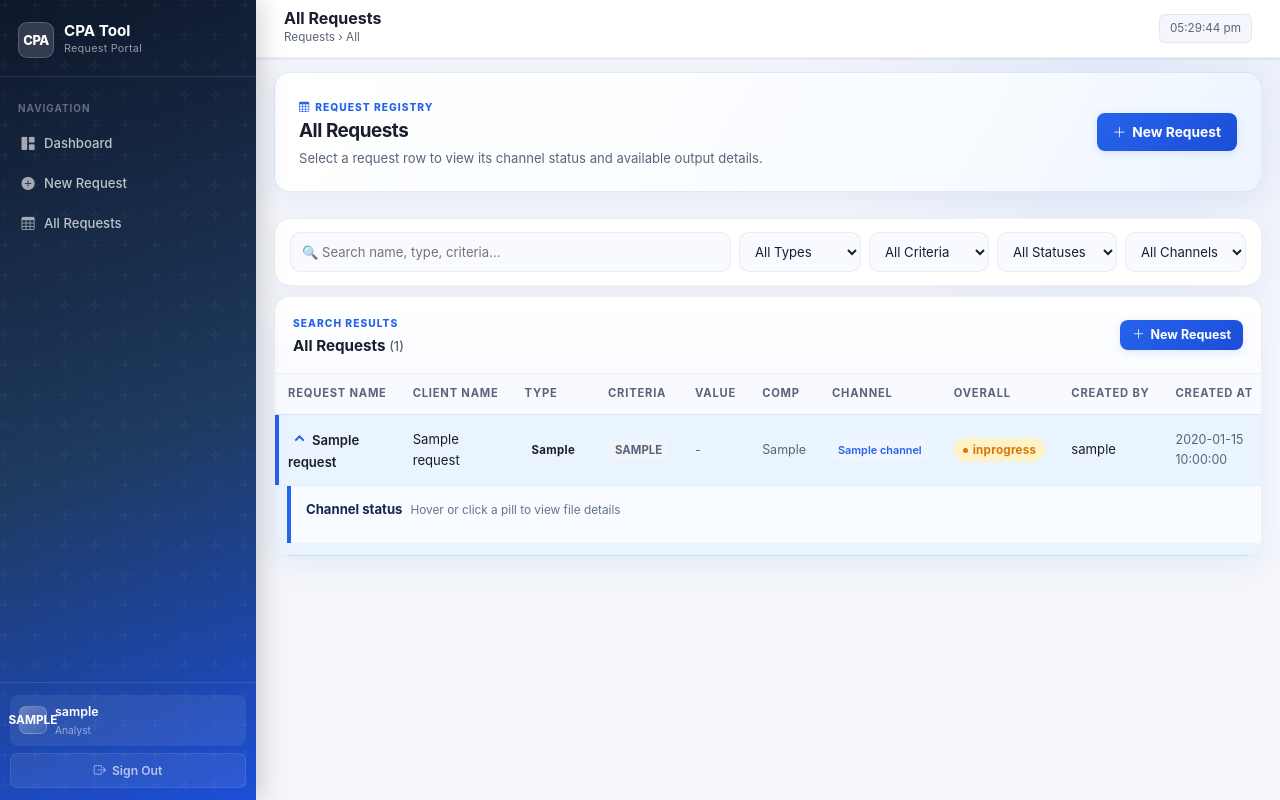
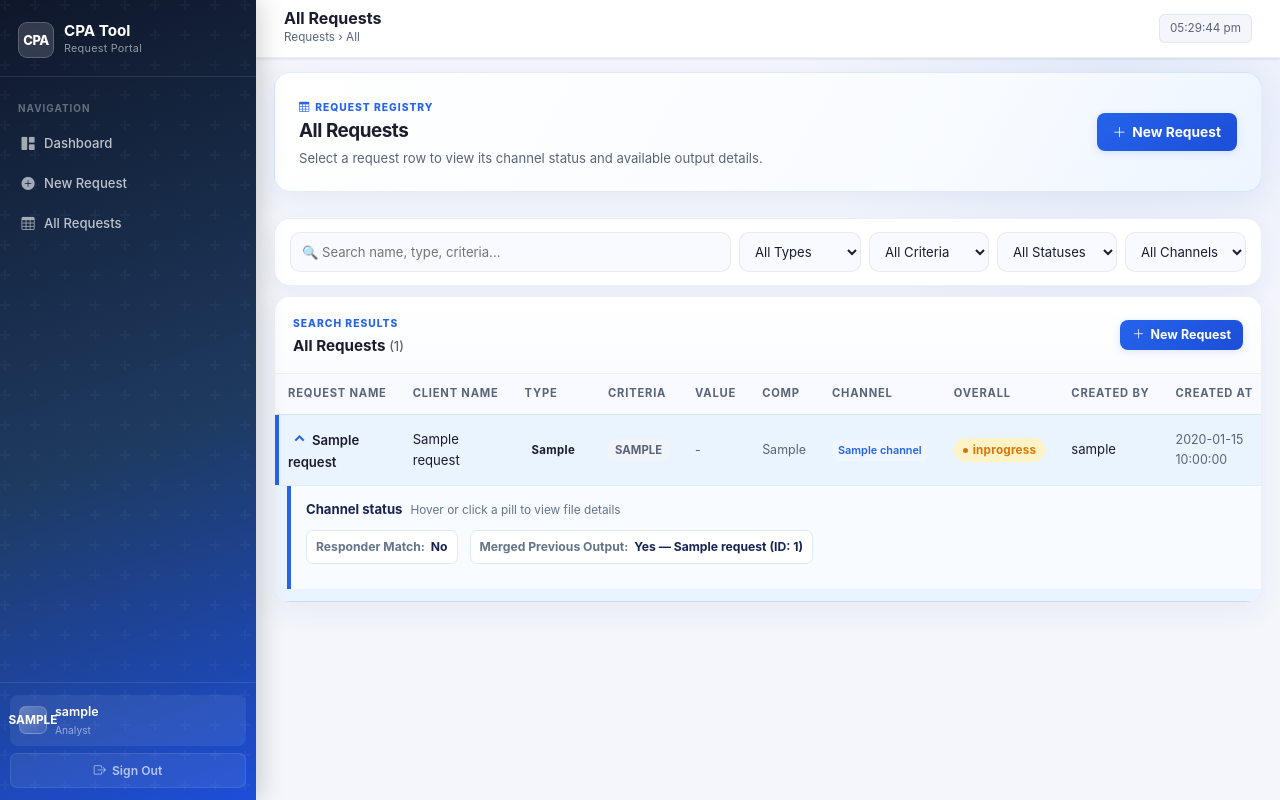
Before and after one commit to Jaideep-7-jai/CPA_Tool, a Flask app: template templates/requests_list.html in a window 1280 px wide, after a click that opens the changed part. Run offline with Flask 3, Linux system fonts and the light colour scheme; the template is opened without the code that fills it: most values are stand-ins (such as "Sample title", 1, 10 or a date in 2020); some web fonts are replaced.

Commit message:
manual copy 2026080917 9:00 PM

```diff
--- a/templates/requests_list.html
+++ b/templates/requests_list.html
@@ -16,6 +16,10 @@
 #requestsTable .request-details-panel { border-left: 4px solid #2563eb; border-radius: 0 9px 9px 0; background: #f8fbff; padding: 13px 15px; }
 #requestsTable .request-details-title { color: #172554; font-weight: 700; font-size: .82rem; margin-bottom: 10px; }
 #requestsTable .request-details-title span { color: #64748b; font-weight: 400; font-size: .74rem; margin-left: 8px; }
+#requestsTable .request-run-metadata { display: flex; flex-wrap: wrap; gap: 8px 12px; margin: 0 0 12px; }
+#requestsTable .request-run-metadata-item { display: inline-flex; align-items: baseline; gap: 6px; padding: 6px 9px; border: 1px solid #dbeafe; border-radius: 7px; background: #fff; color: #334155; font-size: .76rem; }
+#requestsTable .request-run-metadata-label { color: #64748b; font-weight: 700; }
+#requestsTable .request-run-metadata-value { color: #172554; font-weight: 700; }
 #requestsTable .channel-status-list { display: flex; flex-direction: row; flex-wrap: wrap; align-items: center; gap: 12px 22px; }
 #requestsTable .channel-status-item { display: inline-flex; flex-direction: row; align-items: center; gap: 7px; }
 #requestsTable .channel-status-name { color: #475569; font-size: .72rem; font-weight: 800; letter-spacing: .03em; }
@@ -54,13 +58,45 @@
               data-channels="{{ r.channel }}" data-search="{{ r.request_name }} {{ r.client_name }} {{ r.request_type }} {{ r.criteria_type }} {{ r.overall_status }}">
             <td><span class="expand-indicator" aria-hidden="true">⌄</span><strong>{{ r.request_name }}</strong></td>
             <td>{{ r.client_name }}</td><td><span class="badge-type {{ r.request_type|lower }}">{{ r.request_type }}</span></td><td><span class="badge-criteria">{{ r.criteria_type|upper }}</span></td>
-            {% set value = r.criteria_value or '-' %}
-            <td class="muted small">{% if value|length > 20 %}<span class="value-truncated" title="{{ value }}">{{ value[:20] }}&hellip;</span>{% else %}{{ value }}{% endif %}</td><td class="muted small">{{ r.comp_type }}</td><td><span class="tag">{{ r.channel }}</span></td>
+            {% set value = r.criteria_value_display or '-' %}
+            <td class="muted small">
+                {% if value|length > 20 %}
+                    <span class="value-truncated" title="{{ value }}">{{ value[:20] }}&hellip;</span>
+                {% else %}
+                    {{ value }}
+                {% endif %}
+            </td>
+            <td class="muted small">{{ r.comp_type_display or '-' }}</td>
+            <td><span class="tag">{{ r.channel }}</span></td>
             <td><span class="badge {{ r.overall_status|lower|replace(' ', '') }}">{{ r.overall_status }}</span></td><td>{{ r.username }}</td><td class="muted small">{{ r.created_at }}</td><td class="muted small">{{ r.finished_at or '-' }}</td>
           </tr>
           <tr id="{{ row_id }}" class="request-details-row" hidden><td colspan="11">
             <div class="request-details-panel">
               <div class="request-details-title">{% if r.request_type == 'Doordash' %}Doordash files{% else %}Channel status{% endif %}<span>Hover or click a pill to view file details</span></div>
+            <div class="request-run-metadata">
+              <div class="request-run-metadata-item">
+                <span class="request-run-metadata-label">Responder Match:</span>
+                <span class="request-run-metadata-value">
+                  {% if r.responder_match %}
+                    Yes &mdash; {{ r.responder_days }} day{% if r.responder_days != 1 %}s{% endif %}
+                  {% else %}
+                    No
+                  {% endif %}
+                </span>
+              </div>
+
+              <div class="request-run-metadata-item">
+                <span class="request-run-metadata-label">Merged Previous Output:</span>
+                <span class="request-run-metadata-value">
+                  {% if r.merge_source_request_id %}
+                    Yes &mdash; {{ r.merge_source_request_name or 'Previous request' }}
+                    (ID: {{ r.merge_source_request_id }})
+                  {% else %}
+                    No
+                  {% endif %}
+                </span>
+             </div>
+           </div>
               <div class="channel-status-list">
               {% if r.request_type == 'Doordash' %}
                 {% set email_ready = r.DOORDASH_EMAIL_FTP or r.DOORDASH_EMAIL_FILECOUNT %}
```
